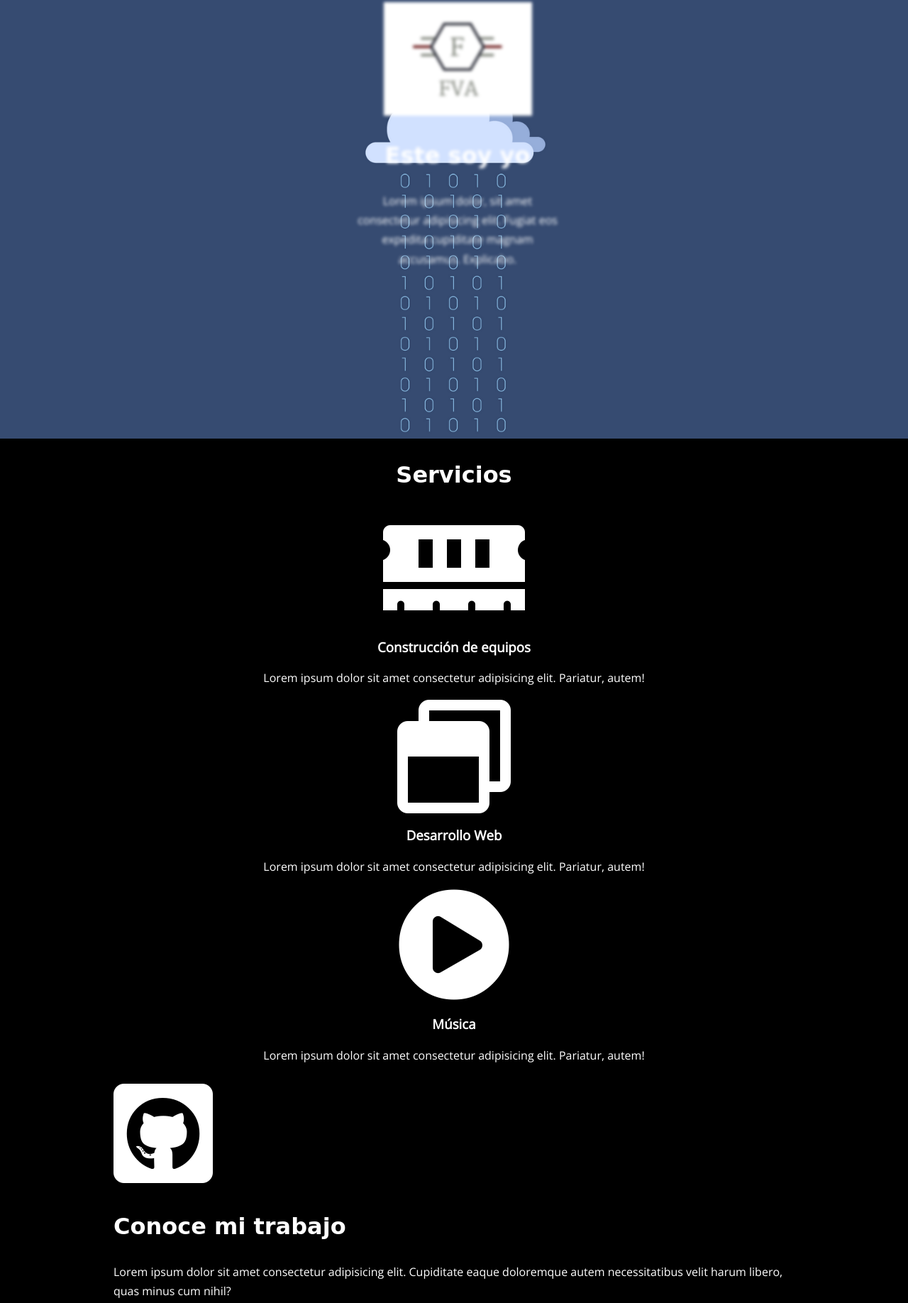
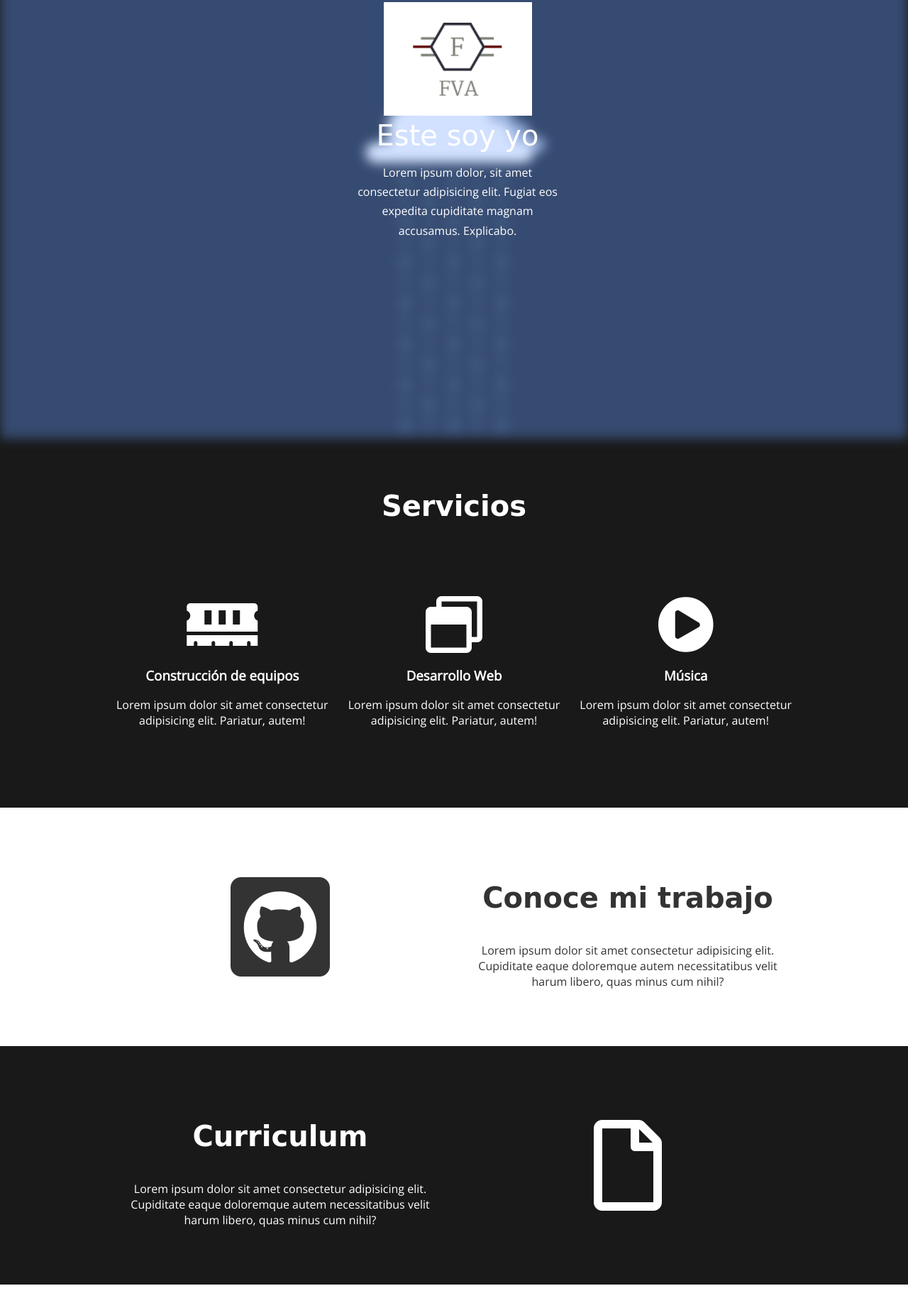
Before and after one commit to FVargas4/PaginaBootstrap, a plain HTML site: page index.html in a window 1280 px wide. Shown: the part 182-2018 px from the top of the page at 71% size. Drawn offline with nearby package versions, Linux system fonts and the light colour scheme.

Commit message:
Actualización de css

```diff
--- a/css/style.css
+++ b/css/style.css
@@ -1,5 +1,5 @@
 body {
-    background: black;
+    background: rgba(0, 0, 0, 0.9);
     margin: 0;
     color: white;
     font-family: 'Open Sans', sans-serif;
@@ -9,13 +9,13 @@ body {
     content: '';
     height: 100vh;
     width: 100%;
-    background-image: url(../img/fondo.png);
+    background-image: url('../img/fondo.png');
     background-size: cover;
     background-repeat: no-repeat;
     background-position: center;
     display: block;
-    filter: blur(10px);
-    -webkit-filter: blur(10px);
+    filter: blur(8px);
+    -webkit-filter: blur(8px);
     transition: all 1000ms;
 
 }
@@ -40,30 +40,45 @@ header:hover::after{
     text-align: center;
     width: 300px;
     height: 350px;
+    text-align: center;
     transition: all 1000ms;
 }
 
 .header-content .logo{
-    width: 100px;
-    height: 100px;
+    width: (100%- 40%);
+    height: (100%- 40%);
 }
+
 
 .title{
     font-family: 'Staatliches', cursive;
-    font-size: 2rem;
+    font-size: 2.5rem;
 
 }
 
-.text{
+.header-content .text{
     line-height: 1.7;
     margin-top: 1rem;
 }
+
 .container{
-    width: 960px;
+    max-width: 960px;
     margin: auto;
     overflow: hidden;
-    padding: 4rems 1rems;
+    padding: 4rem 1rem;
 
+}
+
+.grid-3{
+    display: grid;
+    grid-template-columns: 1fr 1fr 1fr;
+    grid-gap: 20px;
+}
+
+.grid-2{
+    display: grid;
+    grid-template-columns: 1fr 1fr;
+    grid-gap: 20px;
 }
 
 .text-center{
@@ -71,3 +86,64 @@ header:hover::after{
     margin: auto;
 
 }
+
+.bg-light{
+    background:#fff;
+    color: #333;
+    width: auto;
+}
+
+.bg-dark{
+    background: #2f3542;
+    color: #f4f4f4;
+}
+
+.services {
+    padding: 2rem 0;
+}
+
+footer {
+    padding: 2.2rem;
+}
+
+footer p{
+    margin:0;
+}
+
+@media(max-widht: 560px){
+    .header::after{
+        height: 50vh;
+    }
+
+    .header-content{
+        top: 5%;
+        margin-top: 5px;
+    }
+
+    .header-content .logo{
+        height: 140px;
+        width: 140px;
+    }
+
+    .header-content .text{
+        display: none;
+    }
+    .grid-3, .grid-2 {
+        grid-template-columns: 1fr;
+      }
+
+      .services div {
+        padding: 1.4rem 1rem;
+      }
+
+    /* Landscape */
+@media(max-height: 500px) {
+    .header-content .title, .header-content .text {
+      display: none;
+    }
+    .header-content {
+      top: 0;
+    }
+  }
+
+}
--- a/index.html
+++ b/index.html
@@ -3,28 +3,30 @@
 <head>
   <meta charset="utf-8">
   <title>Prueba</title>
+    <!-- Google Fonts -->
+    <link href="https://fonts.googleapis.com/css?family=Open+Sans" rel="stylesheet">
+    <link href="https://fonts.googleapis.com/css?family=Oswald" rel="stylesheet">
+    <!-- ANIMATE.CSS -->
+    <link
+    rel="stylesheet"
+    href="https://cdnjs.cloudflare.com/ajax/libs/animate.css/4.1.1/animate.min.css"
+  />
+    <!-- Font Awesome -->
+    <link rel="stylesheet" href="https://use.fontawesome.com/releases/v5.3.1/css/all.css" integrity="sha384-mzrmE5qonljUremFsqc01SB46JvROS7bZs3IO2EmfFsd15uHvIt+Y8vEf7N7fWAU" crossorigin="anonymous">
+    <!-- Custom CSS -->
+    <link rel="stylesheet" href="css/style.css">
+
 
 </head>
 <body>
 
   <!--Header -->
   <header class="header">
-    <!--<img src="img/fondo.png" alt="fondo">-->
+    <div class="header-content animate__fadeInLeft">
+      <img src="img/logo.png" alt="logo" class="logo">
+      <div class="title">Este soy yo</div>
+      <div class="text">Lorem ipsum dolor, sit amet consectetur adipisicing elit. Fugiat eos expedita cupiditate magnam accusamus. Explicabo.</div>
 
-    <div class="header-content">
-      <img src="img/logo.png" alt="logo">
-      <h3 class="title">Este soy yo</h3>
-      <p class="text">Lorem ipsum dolor, sit amet consectetur adipisicing elit. Fugiat eos expedita cupiditate magnam accusamus. Explicabo.</p>
-       <!-- Google Fonts -->
-    <link href="https://fonts.googleapis.com/css?family=Open+Sans" rel="stylesheet">
-    <link href="https://fonts.googleapis.com/css?family=Oswald" rel="stylesheet">
-    <!-- ANIMATE.CSS -->
-    <link rel="stylesheet"
-      href="https://cdn.jsdelivr.net/npm/animate.css@3.5.2/animate.min.css">
-    <!-- Font Awesome -->
-    <link rel="stylesheet" href="https://use.fontawesome.com/releases/v5.3.1/css/all.css" integrity="sha384-mzrmE5qonljUremFsqc01SB46JvROS7bZs3IO2EmfFsd15uHvIt+Y8vEf7N7fWAU" crossorigin="anonymous">
-    <!-- Custom CSS -->
-    <link rel="stylesheet" href="css/style.css">
     </div>
   </header>
 
@@ -36,21 +38,21 @@
     <div class="container grid-3">
       <!--Crear columnas con icono, titulo y un pequeño parrafo-->
       <div>
-        <i class="fas fa-memory fa-10x"></i>
+        <i class="fas fa-memory fa-5x"></i>
         <h3>Construcción de equipos</h3>
         <p class="text">Lorem ipsum dolor sit amet consectetur adipisicing elit. Pariatur, autem!</p>
       </div>
 
       <!--Crear columnas con icono, titulo y un pequeño parrafo-->
       <div>
-        <i class="far fa-window-restore fa-10x"></i>
+        <i class="far fa-window-restore fa-5x"></i>
         <h3>Desarrollo Web</h3>
         <p class="text">Lorem ipsum dolor sit amet consectetur adipisicing elit. Pariatur, autem!</p>
       </div>
 
       <!--Crear columnas con icono, titulo y un pequeño parrafo-->
       <div>
-        <i class="fas fa-play-circle fa-10x"></i>
+        <i class="fas fa-play-circle fa-5x"></i>
         <h3>Música</h3>
         <p class="text">Lorem ipsum dolor sit amet consectetur adipisicing elit. Pariatur, autem!</p>
       </div>
@@ -60,11 +62,11 @@
 
     <!-- Github -->
   <section class="about bg-light">
-    <div class="container text-centered">
+    <div class="container text-center">
       <!-- Crear grid de 2-->
       <div class="grid-2">
         <!--Crear columnas con icono-->
-        <div class="center">
+        <div class="text-center">
           <i class="fab fa-github-square fa-10x"></i>
         </div>
 
@@ -81,8 +83,8 @@
 
 
       <!-- Resume -->
-  <section class="about bg-light">
-        <div class="container text-centered">
+  <section>
+        <div class="container text-center">
           <!-- Crear grid de 2-->
           <div class="grid-2">
             <!--Crear columnas con icono, titulo y un pequeño parrafo-->
@@ -90,8 +92,8 @@
               <h3 class="title">Curriculum</h3>
               <p class="text">Lorem ipsum dolor sit amet consectetur adipisicing elit. Cupiditate eaque doloremque autem necessitatibus velit harum libero, quas minus cum nihil?</p>
             </div>
-            <div class="center">
-              <i class="far fa-file-word fa-10x"></i>
+            <div class="text-center">
+              <i class="far fa-file fa-8x"></i>
             </div>
           </div>
 
```
Also changed, not shown: 1 other file.
